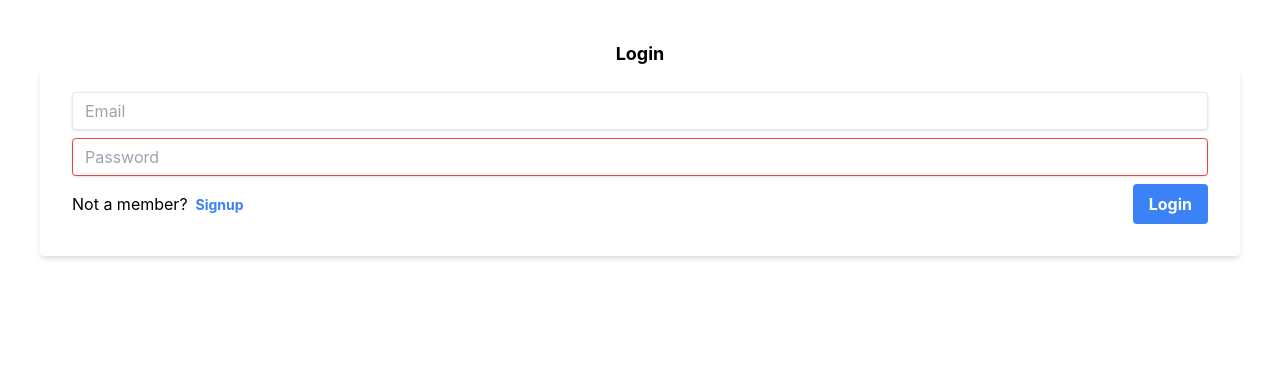
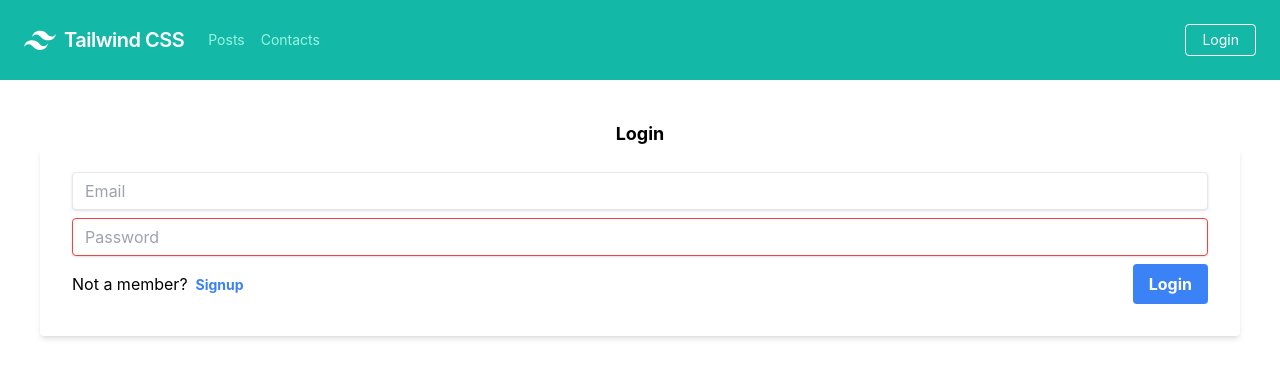
Before and after one commit to Tufahel/blog-app-front-end, a React (Create React App) app: page /login in a window 1280 px wide. Shown: the top 378 px of the page. Built offline with nearby package versions, Linux system fonts and the light colour scheme.

Commit message:
Navigation styles and route fix

```diff
--- a/src/App.js
+++ b/src/App.js
@@ -3,23 +3,23 @@
 import Comments from './components/Comment/Comments';
 import CreateComment from './components/Comment/CreateComment';
 import Login from './components/Login/Login';
+import Navigation from './components/Navigation/Navigation';
 import CreatePost from './components/Post/CreatePost';
 import PostDetails from './components/Post/PostDetails';
 import Posts from './components/Post/Posts';
 import Signup from './components/Signup/Signup';
-import User from './components/User';
 
 function App() {
   const postId = localStorage.getItem('postid');
   return (
     <div>
       <BrowserRouter>
+        <Navigation />
         <Routes>
-          <Route path="/" element={<User />} />
+          <Route path="/" element={<Posts />} />
           <Route path="/signup" element={<Signup />} />
           <Route path="/login" element={<Login />} />
           <Route path="/createpost" element={<CreatePost />} />
-          <Route path="/posts" element={<Posts />} />
           <Route path={`/post/${postId}`} element={<PostDetails />} />
           <Route path={`/post/${postId}/createcomment`} element={<CreateComment />} />
           <Route path="/comments" element={<Comments />} />
--- a/src/components/Comment/Comments.js
+++ b/src/components/Comment/Comments.js
@@ -43,7 +43,7 @@
           </h3>
         </div>
         {filtered?.map((comment) => (
-          <div className="flex justify-center space-x-2" key={comment.post_id}>
+          <div className="flex justify-center space-x-2 items-center" key={comment.post_id}>
             <p>
               Comment: &nbsp;
               {comment.text}
--- a/src/components/Comment/CreateComment.js
+++ b/src/components/Comment/CreateComment.js
@@ -62,7 +62,7 @@
           <button
             className="bg-blue-500 hover:bg-blue-700 text-white font-bold p-1 rounded mx-20"
             type="button"
-            onClick={() => navigate('/posts')}
+            onClick={() => navigate('/')}
           >
             See Posts
           </button>
--- a/src/components/Login/Login.js
+++ b/src/components/Login/Login.js
@@ -2,7 +2,7 @@
 import { useDispatch, useSelector } from 'react-redux';
 import { NavLink, useNavigate } from 'react-router-dom';
 import { ThreeDots } from 'react-loader-spinner';
-import { signIn, signOut } from '../../redux/actions/User';
+import { signIn } from '../../redux/actions/User';
 
 const Login = () => {
   const user = localStorage.getItem('user');
@@ -20,10 +20,6 @@
     console.log('component: ', userSignin);
   };
 
-  function handleSignout() {
-    dispatch(signOut(navigate('/')));
-  }
-
   const handleOnChange = (event) => {
     setSignin((prevState) => ({
       ...prevState,
@@ -32,20 +28,6 @@
   };
   return (
     <>
-      {
-      user && (
-        <>
-          <h3> You are logged in</h3>
-          <button
-            type="button"
-            onClick={() => handleSignout()}
-            className=""
-          >
-            Logout
-          </button>
-        </>
-      )
-    }
       {
     (user === null) && (
     <>
--- /dev/null
+++ b/src/components/Navigation/Navigation.js
@@ -0,0 +1,49 @@
+import React from 'react';
+import { useDispatch } from 'react-redux';
+import { NavLink, useNavigate } from 'react-router-dom';
+import { signOut } from '../../redux/actions/User';
+
+const Navigation = () => {
+  const user = localStorage.getItem('user');
+  const dispatch = useDispatch();
+  const navigate = useNavigate();
+  function handleSignout() {
+    dispatch(signOut(navigate('/')));
+  }
+  return (
+    <nav className="flex items-center justify-between flex-wrap bg-teal-500 p-6">
+      <div className="flex items-center flex-shrink-0 text-white mr-6">
+        <svg className="fill-current h-8 w-8 mr-2" width="54" height="54" viewBox="0 0 54 54" xmlns="http://www.w3.org/2000/svg"><path d="M13.5 22.1c1.8-7.2 6.3-10.8 13.5-10.8 10.8 0 12.15 8.1 17.55 9.45 3.6.9 6.75-.45 9.45-4.05-1.8 7.2-6.3 10.8-13.5 10.8-10.8 0-12.15-8.1-17.55-9.45-3.6-.9-6.75.45-9.45 4.05zM0 38.3c1.8-7.2 6.3-10.8 13.5-10.8 10.8 0 12.15 8.1 17.55 9.45 3.6.9 6.75-.45 9.45-4.05-1.8 7.2-6.3 10.8-13.5 10.8-10.8 0-12.15-8.1-17.55-9.45-3.6-.9-6.75.45-9.45 4.05z" /></svg>
+        <span className="font-semibold text-xl tracking-tight">Tailwind CSS</span>
+      </div>
+      <div className="w-full block flex-grow lg:flex lg:items-center lg:w-auto">
+        <div className="text-sm lg:flex-grow">
+          <NavLink className="block mt-4 lg:inline-block lg:mt-0 text-teal-200 hover:text-white mr-4" to="/">Posts</NavLink>
+          <NavLink className="block mt-4 lg:inline-block lg:mt-0 text-teal-200 hover:text-white mr-4" to="/contacts">Contacts</NavLink>
+        </div>
+        {
+      user && (
+        <>
+          <button
+            type="button"
+            onClick={() => handleSignout()}
+            className="inline-block text-sm px-4 py-2 leading-none border rounded text-white border-white hover:border-transparent hover:text-teal-500 hover:bg-white mt-4 lg:mt-0"
+          >
+            Logout
+          </button>
+        </>
+      )
+    }
+        {
+      user == null && (
+        <>
+          <NavLink className="inline-block text-sm px-4 py-2 leading-none border rounded text-white border-white hover:border-transparent hover:text-teal-500 hover:bg-white mt-4 lg:mt-0" to="/login">Login</NavLink>
+        </>
+      )
+    }
+      </div>
+    </nav>
+  );
+};
+
+export default Navigation;
--- a/src/components/Post/CreatePost.js
+++ b/src/components/Post/CreatePost.js
@@ -22,7 +22,7 @@
 
   const handleSubmit = (e) => {
     e.preventDefault();
-    dispatch(createPost(post, navigate('/posts'), e));
+    dispatch(createPost(post, navigate('/'), e));
   };
   return (
     <>
@@ -75,7 +75,7 @@
           <button
             className="bg-blue-500 hover:bg-blue-700 text-white font-bold p-1 rounded mx-20"
             type="button"
-            onClick={() => navigate('/posts')}
+            onClick={() => navigate('/')}
           >
             See Posts
           </button>
--- a/src/components/Post/PostDetails.js
+++ b/src/components/Post/PostDetails.js
@@ -19,7 +19,7 @@
 
   const handleDelete = (id) => {
     dispatch(destroyPost(id));
-    navigate('/posts');
+    navigate('/');
   };
 
   const handleLike = () => {
--- a/src/redux/actions/Post.js
+++ b/src/redux/actions/Post.js
@@ -65,7 +65,7 @@
         payload: post,
       });
       //   toast.success('post created successfully');
-      location('/posts');
+      location('/');
     })
     .catch((error) => {
       dispatch({
```
